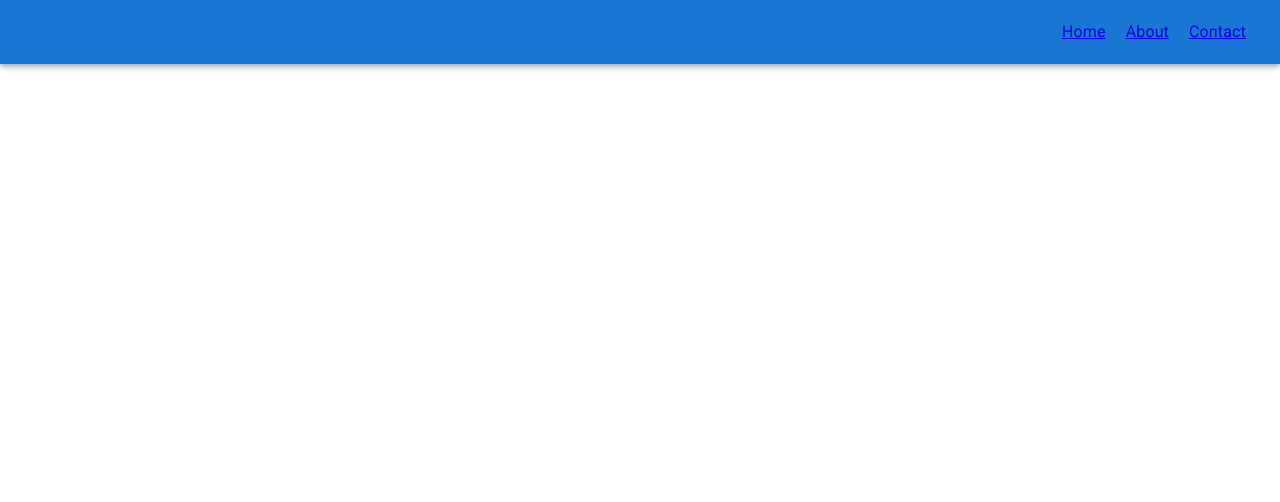
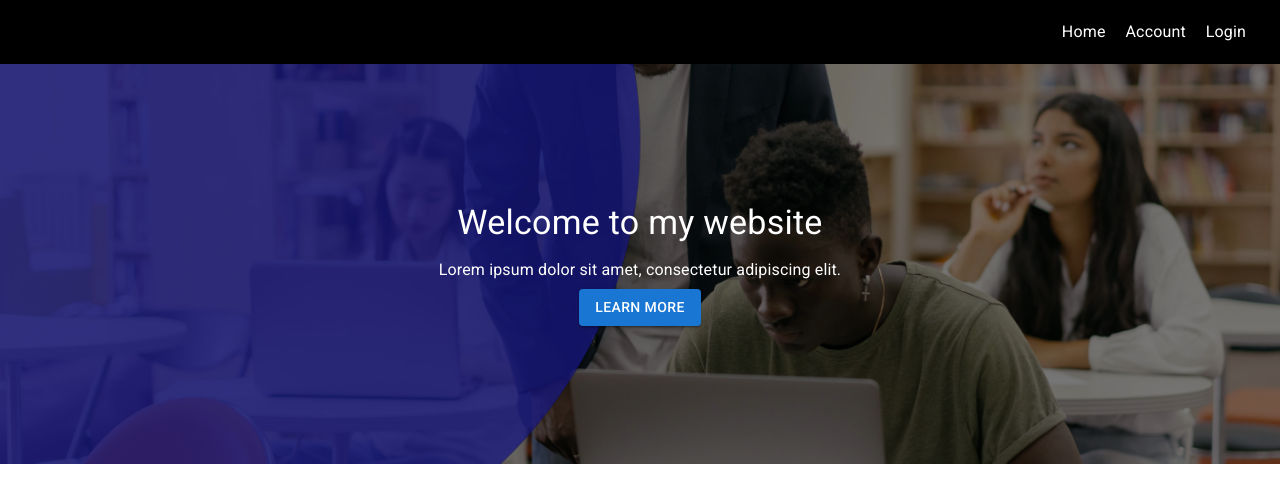
Before and after one commit to Pinto1232/R-R_ASSESSMENT, a React (Create React App) app: page / in a window 1280 px wide. Shown: the top 502 px of the page. Built offline with nearby package versions, Linux system fonts and the light colour scheme.

Commit message:
Reusable Jumbotron is created

```diff
--- a/src/App.js
+++ b/src/App.js
@@ -1,11 +1,22 @@
 import './App.css';
 import Navbar from './components/specific/Navbar';
+import { Routes, Route } from 'react-router-dom';
+import Home from './pages/Home';
+import Account from './pages/Account';
+import Login from './pages/Login';
+import Unauthorized from './pages/Unauthorized';
 
 
 function App() {
   return (
     <div>
       <Navbar />
+      <Routes>
+        <Route path="/" element={ <Home/> } />
+        <Route path="login" element={ <Login /> } />
+        <Route path="account" element={ <Account/> } />
+        <Route path="page-not-found" element={ <Unauthorized />} />
+      </Routes>
     </div>
   );
 }
--- a/src/assets/styles/global.css
+++ b/src/assets/styles/global.css
@@ -0,0 +1,3 @@
+.navLinks{
+    text-decoration: none!important;
+}
--- a/src/components/specific/Jumbotron.jsx
+++ b/src/components/specific/Jumbotron.jsx
@@ -1,11 +1,46 @@
-import React from 'react'
+import React from 'react';
+import { Box, Typography, Button } from '@mui/material';
+import { styled } from '@mui/material/styles';
 
-const Jumbotron = () => {
+const JumbotronContainer = styled(Box)(({ theme, image }) => ({
+  background: `url(${image}) no-repeat center center`,
+  backgroundSize: 'cover',
+  height: '300px',
+  position: 'relative',
+  [theme.breakpoints.up('md')]: {
+    height: '400px',
+  },
+}));
+
+const Overlay = styled(Box)({
+  backgroundColor: 'rgba(0,0,0,0.5)',
+  height: '100%',
+  width: '100%',
+  position: 'absolute',
+  top: 0,
+  left: 0,
+  display: 'flex',
+  flexDirection: 'column',
+  alignItems: 'center',
+  justifyContent: 'center',
+});
+
+const Jumbotron = ({ title, subtitle, buttonText, buttonLink, image }) => {
   return (
-    <div>
+    <JumbotronContainer image={image}>
+      <Overlay>
+        <Typography variant="h4" color="white" gutterBottom>
+          {title}
+        </Typography>
+        <Typography variant="subtitle1" color="white" gutterBottom>
+          {subtitle}
+        </Typography>
+        <Button variant="contained" color="primary" href={buttonLink}>
+          {buttonText}
+        </Button>
+      </Overlay>
+    </JumbotronContainer>
+  );
+};
 
-    </div>
-  )
-}
-
-export default Jumbotron
+export default Jumbotron;
--- a/src/components/specific/Navbar.jsx
+++ b/src/components/specific/Navbar.jsx
@@ -1,5 +1,6 @@
 import React, { useState } from 'react';
 import { Link } from 'react-router-dom';
+import '../../assets/styles/global.css'
 import {
   AppBar,
   Toolbar,
@@ -23,9 +24,10 @@ const Navbar = () => {
   const [open, setOpen] = useState(false);
 
   const menuLinks = [
+    { text: '', path: '/page-not-found' },
     { text: 'Home', path: '/' },
-    { text: 'About', path: '/about' },
-    { text: 'Contact', path: '/contact' },
+    { text: 'Account', path: '/account' },
+    { text: 'Login', path: '/login' },
   ];
 
   const handleDrawerOpen = () => {
@@ -37,7 +39,7 @@ const Navbar = () => {
   };
 
   return (
-    <AppBar position="static">
+    <AppBar position="static" style={{ backgroundColor: "#000"}}>
       <Toolbar>
         <StyledIconButton
           edge="start"
@@ -50,8 +52,8 @@ const Navbar = () => {
         <Drawer anchor="left" open={open} onClose={handleDrawerClose}>
           <List>
             {menuLinks.map((link) => (
-              <ListItem button key={link.text}>
-                <Link to={link.path}>
+              <ListItem key={link.text}>
+                <Link to={link.path} >
                   <ListItemText primary={link.text} />
                 </Link>
               </ListItem>
@@ -64,9 +66,9 @@ const Navbar = () => {
             <Link
               to={link.path}
               key={link.text}
-              style={{ margin: '0px 10px' }}
+              style={{ margin: '0px 10px', textDecoration: 'none', color: '#fff' }}
             >
-              <ListItemText primary={link.text} />
+              <ListItemText sx={{ textDecoration: 'none' }}  primary={link.text} />
             </Link>
           ))}
         </div>
--- a/src/pages/Home.jsx
+++ b/src/pages/Home.jsx
@@ -1,9 +1,17 @@
 import React from 'react'
+import Jumbotron from '../components/specific/Jumbotron'
+import image from '../assets/images/banner.jpg';
 
 const Home = () => {
   return (
     <div>
-      <h2>Home</h2>
+      <Jumbotron
+        title="Welcome to my website"
+        subtitle="Lorem ipsum dolor sit amet, consectetur adipiscing elit."
+        buttonText="Learn More"
+        buttonLink="/about"
+        image={image}
+      />
     </div>
   )
 }
--- a/src/pages/Login.jsx
+++ b/src/pages/Login.jsx
@@ -3,7 +3,7 @@ import React from 'react'
 const Login = () => {
   return (
     <div>
-
+       <h2>Login</h2>
     </div>
   )
 }
```
Also changed, not shown: src/assets/images/banner.jpg (added).
